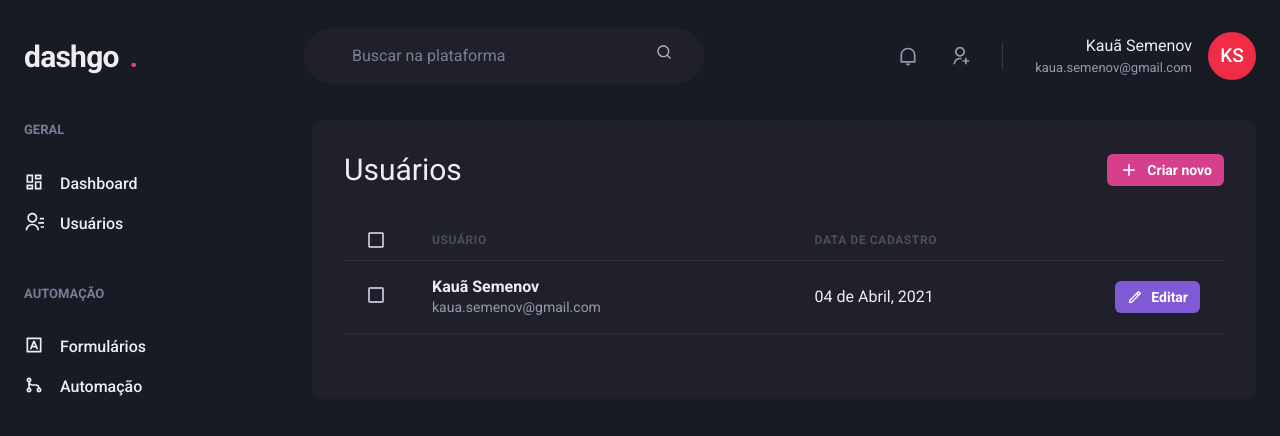
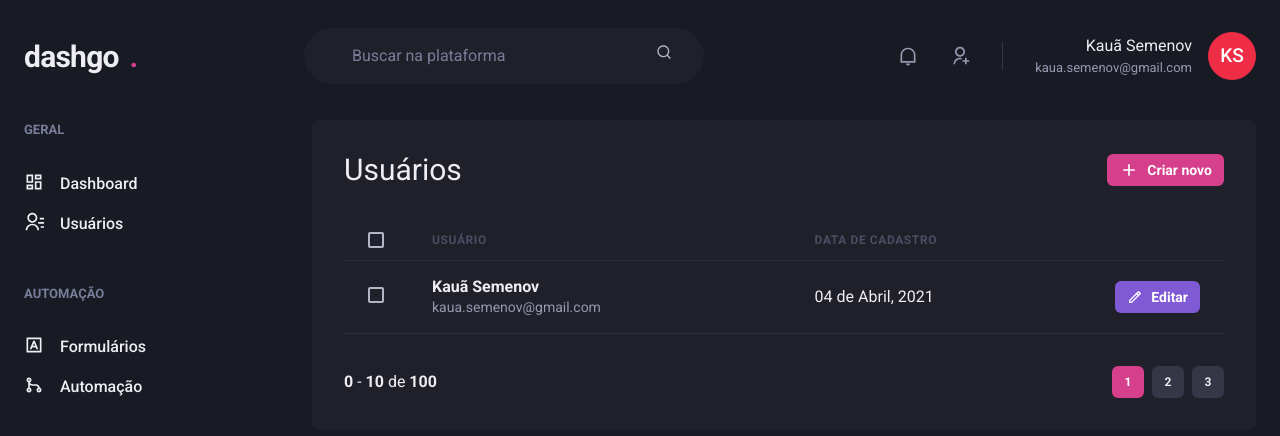
Before and after one commit to kauagvs/dashgo, a Next.js app: page /users in a window 1280 px wide. Shown: the top 436 px of the page. Built offline with nearby package versions, Linux system fonts and the light colour scheme.

Commit message:
Create pagination

```diff
--- /dev/null
+++ b/src/components/Pagination.tsx
@@ -0,0 +1,49 @@
+import { Stack, Button, Box } from "@chakra-ui/react";
+
+export function Pagination() {
+  return (
+    <Stack
+     direction="row"
+     spacing="6"
+     mt="8"
+     justify="space-between"
+     align="center"
+    >
+      <Box>
+        <strong>0</strong> - <strong>10</strong> de <strong>100</strong>
+      </Box>
+      <Stack direction="row" spacing="2">
+
+      <Button
+        size="sm"
+        fontSize="xs"
+        width="4"
+        colorScheme="pink"
+        disable
+        _disable={{ bg: "pink.500", cursor: "default" }}
+      >
+        1
+      </Button>
+      <Button
+        size="sm"
+        fontSize="xs"
+        width="4"
+        bg="gray.700"
+        _hover={{ bg: "gray.500"}}
+      >
+        2
+      </Button>
+      <Button
+        size="sm"
+        fontSize="xs"
+        width="4"
+        bg="gray.700"
+        _hover={{ bg: "gray.500"}}
+      >
+        3
+      </Button>
+
+      </Stack>
+    </Stack>
+  );
+}
--- a/src/pages/users/index.tsx
+++ b/src/pages/users/index.tsx
@@ -15,6 +15,7 @@
 } from "@chakra-ui/react";
 import { RiAddLine, RiPencilLine } from "react-icons/ri";
 import { Header } from "../../components/Header";
+import { Pagination } from "../../components/Pagination";
 import { Sidebar } from "../../components/Sidebar";
 
 export default function UserList() {
@@ -80,6 +81,7 @@
               </Tr>
             </Tbody>
           </Table>
+          <Pagination />
         </Box>
       </Flex>
     </Box>
```
